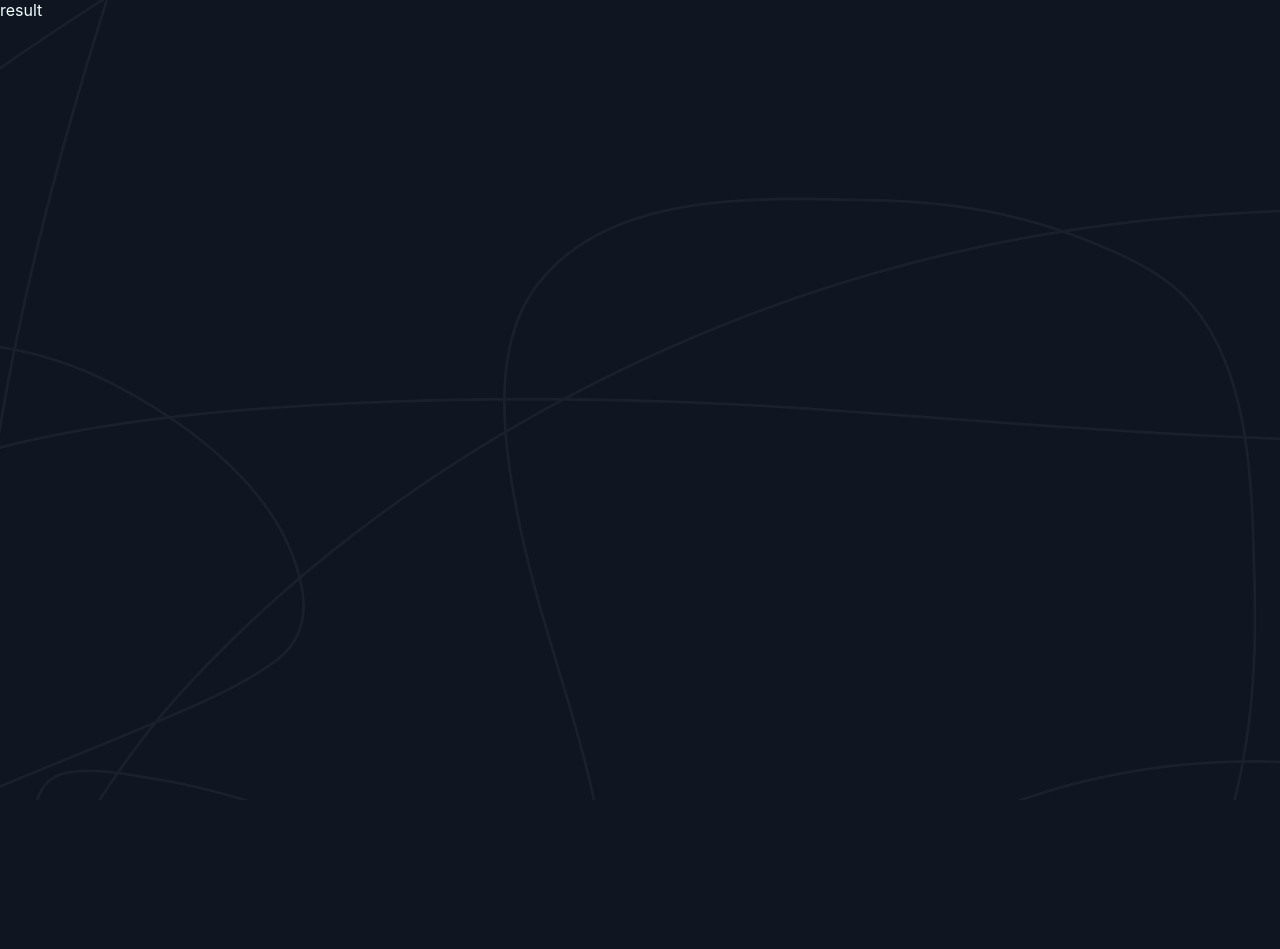
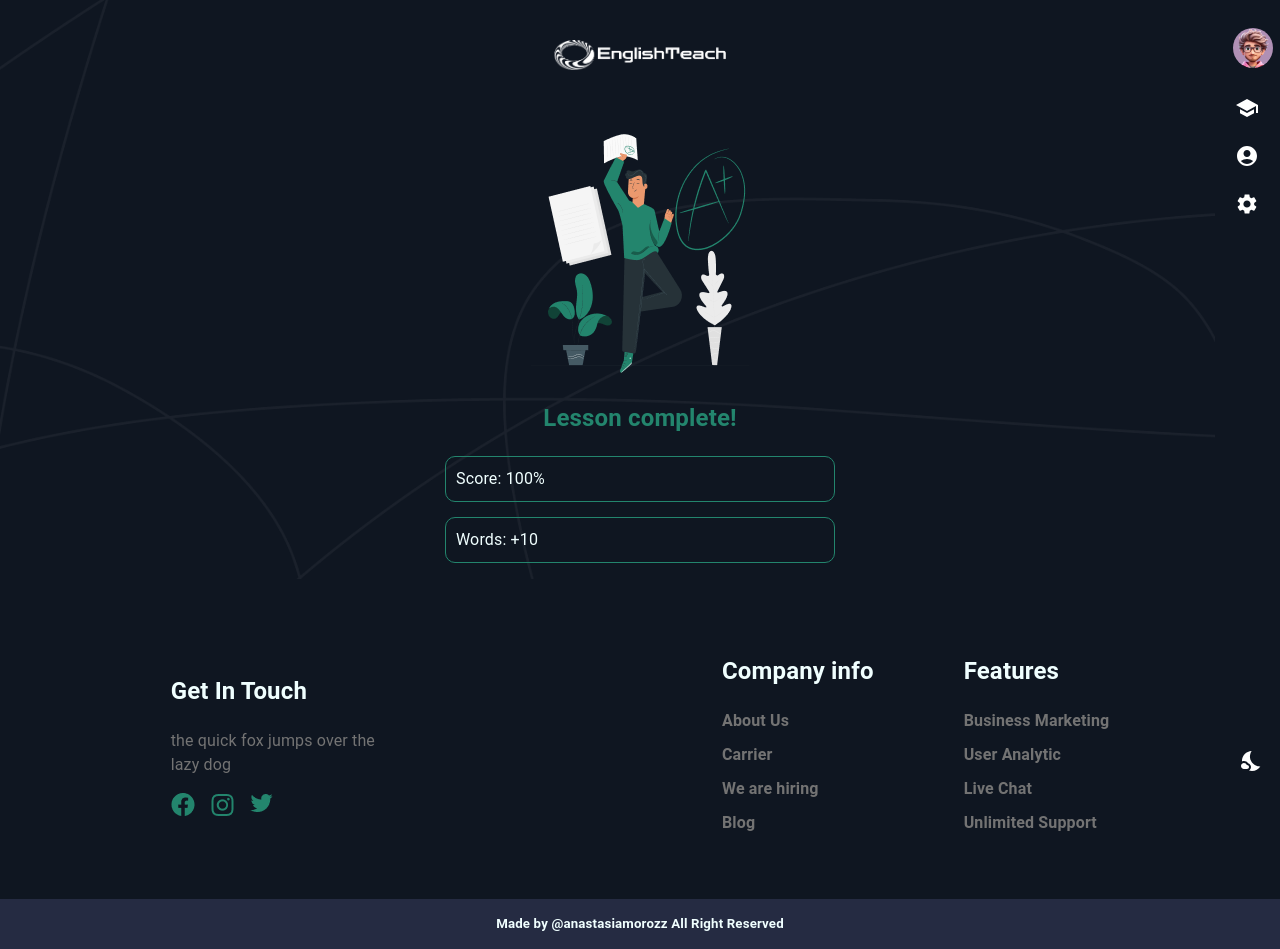
Before and after one commit to anastasiamorozz/english-teach, a React (Create React App) app: page /result in a window 1280 px wide. Before the commit the page ends 800 px from the top, so only its background shows below. Built offline with nearby package versions, Linux system fonts and the light colour scheme.

Commit message:
UI: Result page done

```diff
--- /dev/null
+++ b/src/components/ResultBlock/ResultBlock.css
@@ -0,0 +1,28 @@
+.result{
+    width: 390px;
+    margin-left: auto;
+    margin-right: auto;
+}
+
+.result .resultPhoto{
+    text-align: center;
+    align-items: center;
+}
+
+.result h2{
+    color: var(--secondary-color);
+    text-align: center;
+}
+
+.result ul{
+    padding: 0px;
+}
+
+.result li{
+    list-style: none;
+    border: solid 1px var(--secondary-color);
+    border-radius: 10px;
+    padding: 10px;
+    margin-bottom: 15px;
+
+}
--- /dev/null
+++ b/src/components/ResultBlock/ResultBlock.tsx
@@ -0,0 +1,21 @@
+import { observer } from 'mobx-react-lite';
+import React, { FC } from 'react';
+import './ResultBlock.css';
+
+const ResultBlock:FC = () => {
+    return (
+        <div className='result'>
+            <div className='resultPhoto'>
+                <img src='pana.png'></img>
+            </div>
+            <h2>Lesson complete!</h2>
+
+            <ul>
+                <li>Score: 100%</li>
+                <li>Words: +10</li>
+            </ul>
+        </div>
+    );
+}
+
+export default observer(ResultBlock);
--- a/src/pages/ResultPage/ResultPage.tsx
+++ b/src/pages/ResultPage/ResultPage.tsx
@@ -1,10 +1,17 @@
 import { observer } from 'mobx-react-lite';
 import React, { FC } from 'react';
+import Header from '../../components/Header/Header';
+import MiniDrawer from '../../components/MiniDrawer/MiniDrawer';
+import Footer from '../../components/Footer/Footer';
+import ResultBlock from '../../components/ResultBlock/ResultBlock';
 
 const ResultPage:FC = () => {
     return (
         <div>
-            result
+            <Header></Header>
+            <MiniDrawer></MiniDrawer>
+            <ResultBlock></ResultBlock>
+            <Footer></Footer>
         </div>
     );
 }
```
Also changed, not shown: public/pana.png (added).
